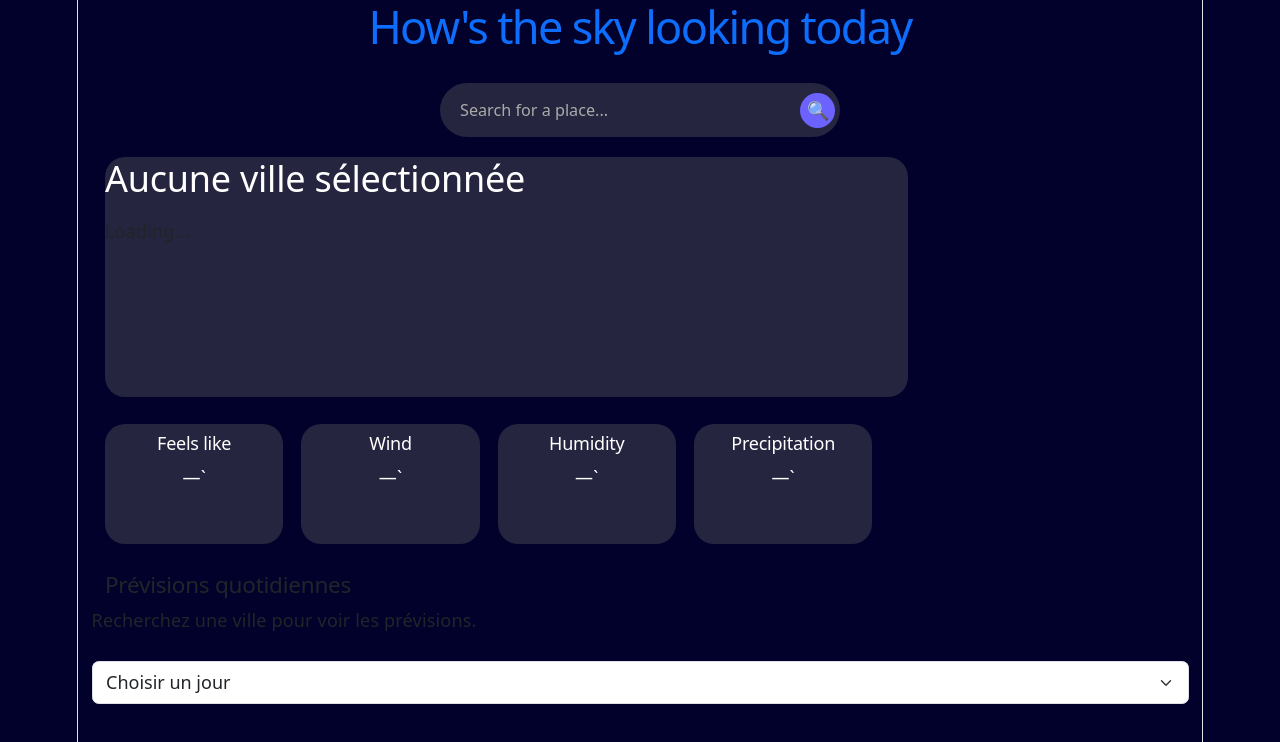
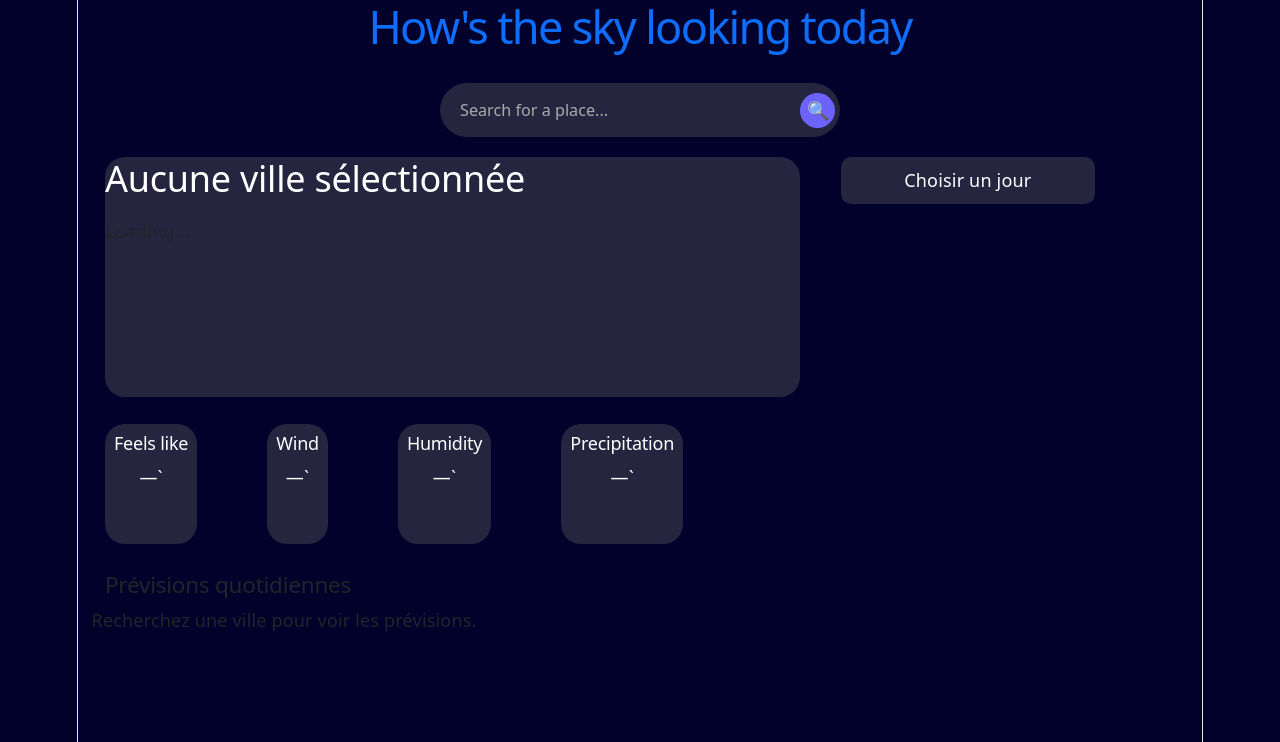
Before and after one commit to corentinnys/weather-app-main, a React (Vite) app: page / in a window 1280 px wide. Shown: the top 742 px of the page. Built offline with nearby package versions, Linux system fonts and the light colour scheme.

Commit message:
mise en place pour les icons sur les heures

```diff
--- a/src/App.css
+++ b/src/App.css
@@ -32,7 +32,7 @@ body{
 
 .info-cards {
     display: flex;
-    gap: 1rem;        /* espace horizontal entre les cartes */
+    gap: 70px;        /* espace horizontal entre les cartes */
     flex-wrap: wrap;   /* les cartes passent à la ligne si besoin */
 }
 
@@ -103,3 +103,17 @@ h6,.temperature span:not(.jours span){
 .search-bar button:hover {
     background: #5848d6;
 }
+
+.scroll-box {
+    height: 300px;
+    overflow: auto;
+}
+
+.scroll-box::-webkit-scrollbar {
+    width: 6px;
+}
+
+.scroll-box::-webkit-scrollbar-thumb {
+    background: #25253F;
+    border-radius: 10px;
+}
--- a/src/App.jsx
+++ b/src/App.jsx
@@ -96,11 +96,11 @@ function App() {
                 </header>
 
                 <main className="row">
-                    <div className="col-12">
+                    <div className="col-lg-8 ">
                         {/* Current weather */}
                         <section className="container-fluid">
                             {/* Bloc Current */}
-                            <div className="current col-9 d-flex flex-column align-items-start mb-4">
+                            <div className="current d-flex flex-column align-items-start mb-4">
                                 <h2 className="text-white mb-3">{cityDisplay || "Aucune ville sélectionnée"}</h2>
 
                                 {data?.current_weather ? (
@@ -121,8 +121,8 @@ function App() {
                             </div>
 
                             {/* Bloc Info-Cards */}
-                            <div className="info-cards-container col-9 w-100">
-                                <div className="info-cards d-flex  ">
+                            <div className="info-cards-container w-100">
+                                <div className="info-cards d-flex ">
                                     <Info value={data?.current_weather?.apparent_temperature ?? "—"} title="Feels like" />
                                     <Info value={data?.current_weather?.windspeed ?? "—"} title="Wind" />
                                     <Info value={data?.current_weather?.humidity ?? "—"} title="Humidity" />
@@ -140,7 +140,7 @@ function App() {
 
                             <div className="row">
                                 <div className="col-12 p-0">
-                                    <div className="d-flex flex-nowrap gap-1 overflow-auto pb-2">
+                                    <div className="d-flex flex-nowrap gap-2 overflow-auto pb-2">
                                         {data?.daily?.time ? (
                                             data.daily.time.map((day, index) => {
                                                 const dateObj = new Date(day + "T00:00:00");
@@ -176,7 +176,15 @@ function App() {
                             </div>
 
                         </section>
-                        <Hours data={data}  weatherImages={weatherImages}/>
+                    </div>
+                    <div className="col-lg-3 col-12">
+                        <div className="scroll-box">
+                            <Hours data={data} />
+                        </div>
+                       {/* <div style={{ height: "500px", overflow: "auto" }}>
+                            <Hours data={data}  />
+                        </div>*/}
+
                     </div>
                 </main>
             </section>
--- /dev/null
+++ b/src/DaySelector.jsx
@@ -0,0 +1,75 @@
+import { useState } from "react";
+
+export default function DaySelector({ days, groupedByDay, images, selectedDay, setSelectedDay }) {
+    const [open, setOpen] = useState(false);
+
+    return (
+        <div style={{ position: "relative"}}>
+
+            {/* Bouton */}
+            <div
+                onClick={() => setOpen(!open)}
+                style={{
+                    background: "#25253F",
+                    color: "white",
+                    padding: "10px",
+                    borderRadius: "10px",
+                    cursor: "pointer",
+                }}
+            >
+                {selectedDay || "Choisir un jour"}
+            </div>
+
+            {/* Liste */}
+            {open && (
+                <ul
+                    style={{
+                        position: "absolute",
+                        top: "110%",
+                        width: "100%",
+                        background: "#25253F",
+                        borderRadius: "10px",
+                        listStyle: "none",
+                        padding: 0,
+                        margin: 0,
+                        overflow: "hidden",
+                        zIndex: 10,
+                        color: "white",
+                    }}
+                >
+                    {days.map((day) => {
+                        const firstHour = groupedByDay[day][0];
+                        const icon = images?.[firstHour?.weatherCode];
+
+                        return (
+                            <li
+                                key={day}
+                                onClick={() => {
+                                    setSelectedDay(day);
+                                    setOpen(false);
+                                }}
+                                style={{
+                                    padding: "10px",
+                                    display: "flex",
+                                    alignItems: "center",
+                                    gap: "10px",
+                                    cursor: "pointer",
+                                    borderBottom: "1px solid rgba(255,255,255,0.1)",
+                                }}
+                            >
+                                {icon && (
+                                    <img
+                                        src={icon}
+                                        alt=""
+                                        style={{ width: "25px", height: "25px" }}
+                                    />
+                                )}
+                                <span>{day}</span>
+                            </li>
+                        );
+                    })}
+                </ul>
+            )}
+        </div>
+    );
+}
--- a/src/Days.jsx
+++ b/src/Days.jsx
@@ -2,7 +2,7 @@ import React from "react";
 
 function Days({ index, data, weatherImages }) {
     return (
-        <div className="jours col-4" >
+        <div className="jours col-3" >
             {weatherImages?.[data?.daily?.weathercode?.[index]] && (
                 <img
                     src={weatherImages[data.daily.weathercode[index]]}
@@ -11,11 +11,11 @@ function Days({ index, data, weatherImages }) {
                 />
             )}
 
-            <div style={{ display: "flex", gap: "10px", flexWrap: "nowrap",justifyContent:"space-between" }}>
+            <div style={{ display: "flex", gap: "10px", flexWrap: "nowrap",justifyContent:"space-around" }}>
         <span style={{ whiteSpace: "nowrap",fontSize:"0.5rem" }}>
             {data?.daily?.temperature_2m_max?.[index]}°C
         </span>
-                <span style={{ whiteSpace: "nowrap" }}>
+                <span style={{ whiteSpace: "nowrap",fontSize:"0.5rem"}}>
             {data?.daily?.temperature_2m_min?.[index]}°C
         </span>
             </div>
--- a/src/Info.jsx
+++ b/src/Info.jsx
@@ -2,7 +2,7 @@ import React from "react";
 
 function Info({ value,title }) {
     return (
-        <div className="col-2 p-2 info height-100">
+        <div className=" p-2 info height-100">
             <h2 className="fs-6  text-white">{title}</h2>
             <span className="text-white">{value}`</span>
         </div>
--- a/src/hours.jsx
+++ b/src/hours.jsx
@@ -1,5 +1,7 @@
 import { useState } from "react";
 import images from "./weatherImages.js";
+import DaySelector from "./DaySelector";
+
 
 export default function Hours({ data }) {
     const [selectedDay, setSelectedDay] = useState(null);
@@ -49,49 +51,63 @@ export default function Hours({ data }) {
     return (
         <section>
             {/* 2️⃣ Liste des jours */}
-            <select
-                className="form-select mb-3"
-                value={selectedDay || ""}
-                onChange={(e) => setSelectedDay(e.target.value)}
-            >
-                <option value="">Choisir un jour</option>
-
-                {days.map((day) => (
-                    <option key={day} value={day}>
-                        {day}
-                    </option>
-                ))}
-            </select>
+            <DaySelector
+                days={days}
+                groupedByDay={groupedByDay}
+                images={images}
+                selectedDay={selectedDay}
+                setSelectedDay={setSelectedDay}
+            />
 
             {/* 3️⃣ Heures du jour sélectionné */}
-            {groupedByDay[selectedDay]?.map((h, i) => {
+            {groupedByDay[selectedDay] && (
+                <ul
+                    style={{
+                        padding: 0,
+                        margin: 0,
+                        listStyle: "none",
 
-                // Calculer l'icône avant le return JSX
+                    }}
+                >
+                    {groupedByDay[selectedDay].map((h, i) => {
                         const icon = images?.[h.weathercode] ?? null;
+
                         return (
-                    <div
+                            <li
                                 key={i}
                                 style={{
-                            minWidth: "60px",
-                            padding: "8px",
+                                    display: "flex",
+                                    alignItems: "center",
+                                    justifyContent: "space-between",
+                                    width: "100%", // 👈 TRÈS IMPORTANT
+                                    padding: "12px 0",
+                                    borderBottom: "1px solid rgba(255,255,255,0.1)",
+                                    backgroundColor: "#25253F",
                                     borderRadius: "10px",
+                                    marginTop: "10px",
+                                    marginBottom: "10px",
+                                    color: "white",
                                 }}
                             >
-                        <p className="mb-1">{h.hour}h</p>
-
-                        {/* Affichage conditionnel de l'icône */}
+                                {/* Gauche : icône + heure */}
+                                <div style={{ display: "flex", alignItems: "center", gap: "8px" }}>
                                     {icon && (
                                         <img
                                             src={icon}
-                                alt={`Weather ${h.weathercode}`}
-                                style={{ width: "20px", height: "20px", margin: "2px" }}
+                                            alt=""
+                                            style={{ width: "60px", height: "60px" }}
                                         />
                                     )}
+                                    <span>{h.hour}h</span>
+                                </div>
 
-                        <p className="mb-0">{h.temp}°C</p>
-                    </div>
+                                {/* Droite : température */}
+                                <span>{h.temp}°C</span>
+                            </li>
                         );
                     })}
+                </ul>
+            )}
         </section>
     );
 }
```
Lines whose indentation alone changed are shown as unchanged.
